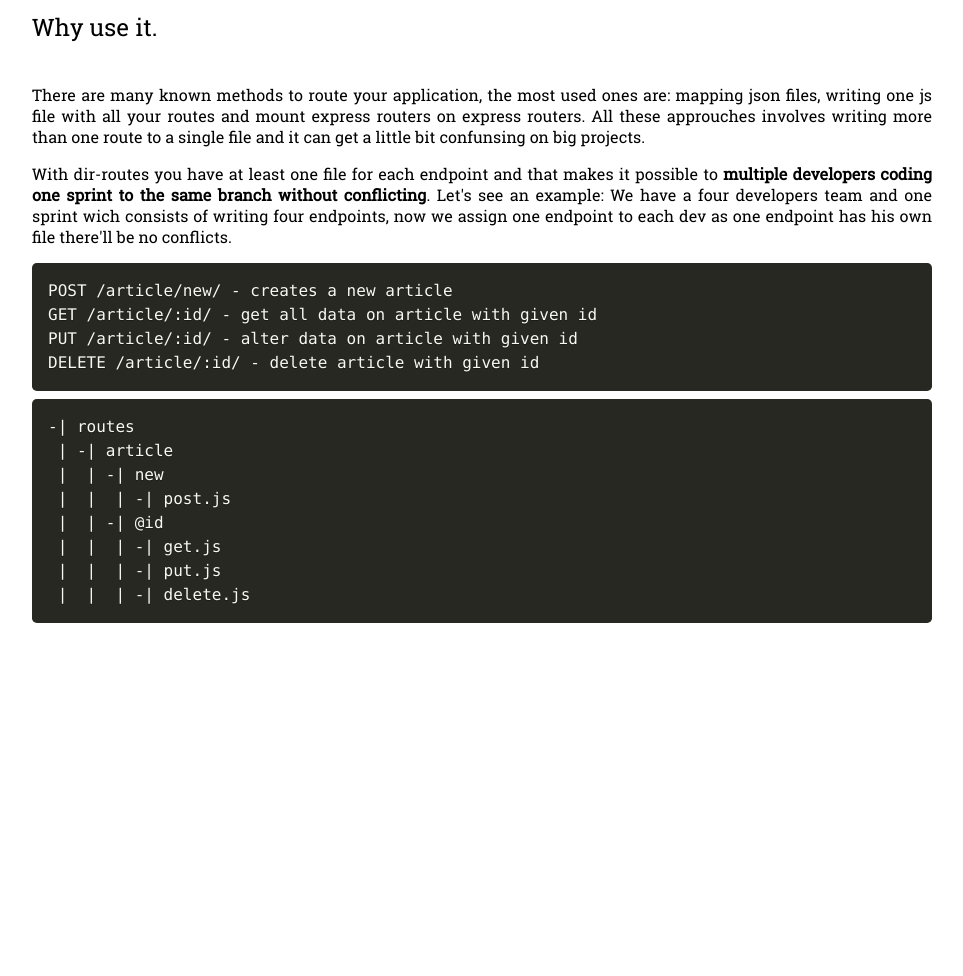
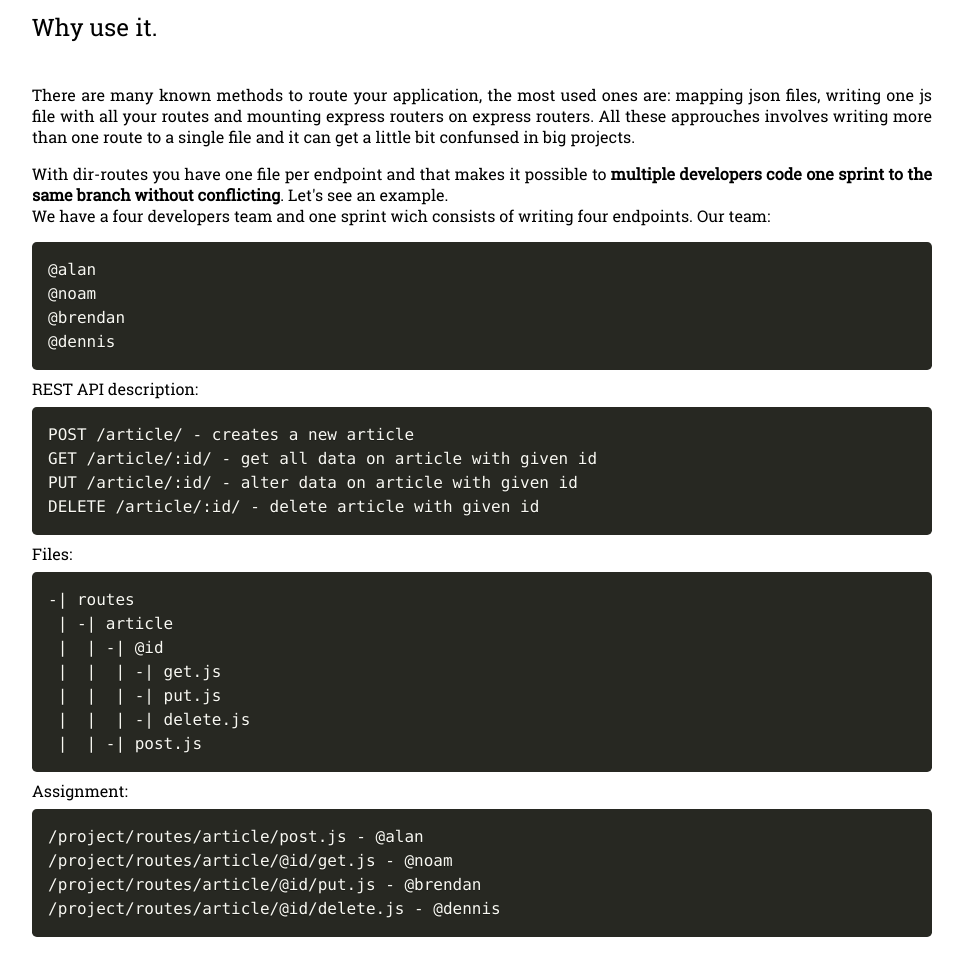
Before and after one commit to DanielSunami/dir-routes, a website: page why-use-it/index.html in a window 1280 px wide. Shown: the part 172-1148 px from the top of the page, without its empty margins (158-1121 px from the left). Before the commit the page ends 843 px from the top, so only its background shows below. Drawn offline with Linux system fonts and the light colour scheme.

Commit message:
updating text

```diff
--- a/why-use-it/index.html
+++ b/why-use-it/index.html
@@ -26,26 +26,38 @@
 			<h2 class="light-text">Why use it.</h2>
 
 			<p>
-				There are many known methods to route your application, the most used ones are: mapping json files, writing one js file with all your routes and mount express routers on express routers. All these approuches involves writing more than one route to a single file and it can get a little bit confunsing on big projects.
+				There are many known methods to route your application, the most used ones are: mapping json files, writing one js file with all your routes and mounting express routers on express routers. All these approuches involves writing more than one route to a single file and it can get a little bit confunsed in big projects.
 			</p>
 			<p>
-				With dir-routes you have at least one file for each endpoint and that makes it possible to <b>multiple developers coding one sprint to the same branch without conflicting</b>. Let's see an example:
+				With dir-routes you have one file per endpoint and that makes it possible to <b>multiple developers code one sprint to the same branch without conflicting</b>. Let's see an example.
+				<br/>
+				We have a four developers team and one sprint wich consists of writing four endpoints. Our team:
 
-				We have a four developers team and one sprint wich consists of writing four endpoints, now we assign one endpoint to each dev as one endpoint has his own file there'll be no conflicts.
+				<pre><code class="language-none">@alan
+@noam
+@brendan
+@dennis</code></pre>
 
-				<pre><code class="language-none">POST /article/new/ - creates a new article
+				REST API description:
+				<pre><code class="language-none">POST /article/ - creates a new article
 GET /article/:id/ - get all data on article with given id
 PUT /article/:id/ - alter data on article with given id
 DELETE /article/:id/ - delete article with given id</code></pre>
 
+				Files:
 				<pre><code class="language-none">-| routes
  | -| article
- |  | -| new
- |  |  | -| post.js
  |  | -| @id
  |  |  | -| get.js
  |  |  | -| put.js
- |  |  | -| delete.js</code></pre>
+ |  |  | -| delete.js
+ |  | -| post.js</code></pre>
+
+				Assignment:
+				<pre><code class="language-none">/project/routes/article/post.js - @alan
+/project/routes/article/@id/get.js - @noam
+/project/routes/article/@id/put.js - @brendan
+/project/routes/article/@id/delete.js - @dennis</code></pre>
 			</p>
 		</div>
 
```
